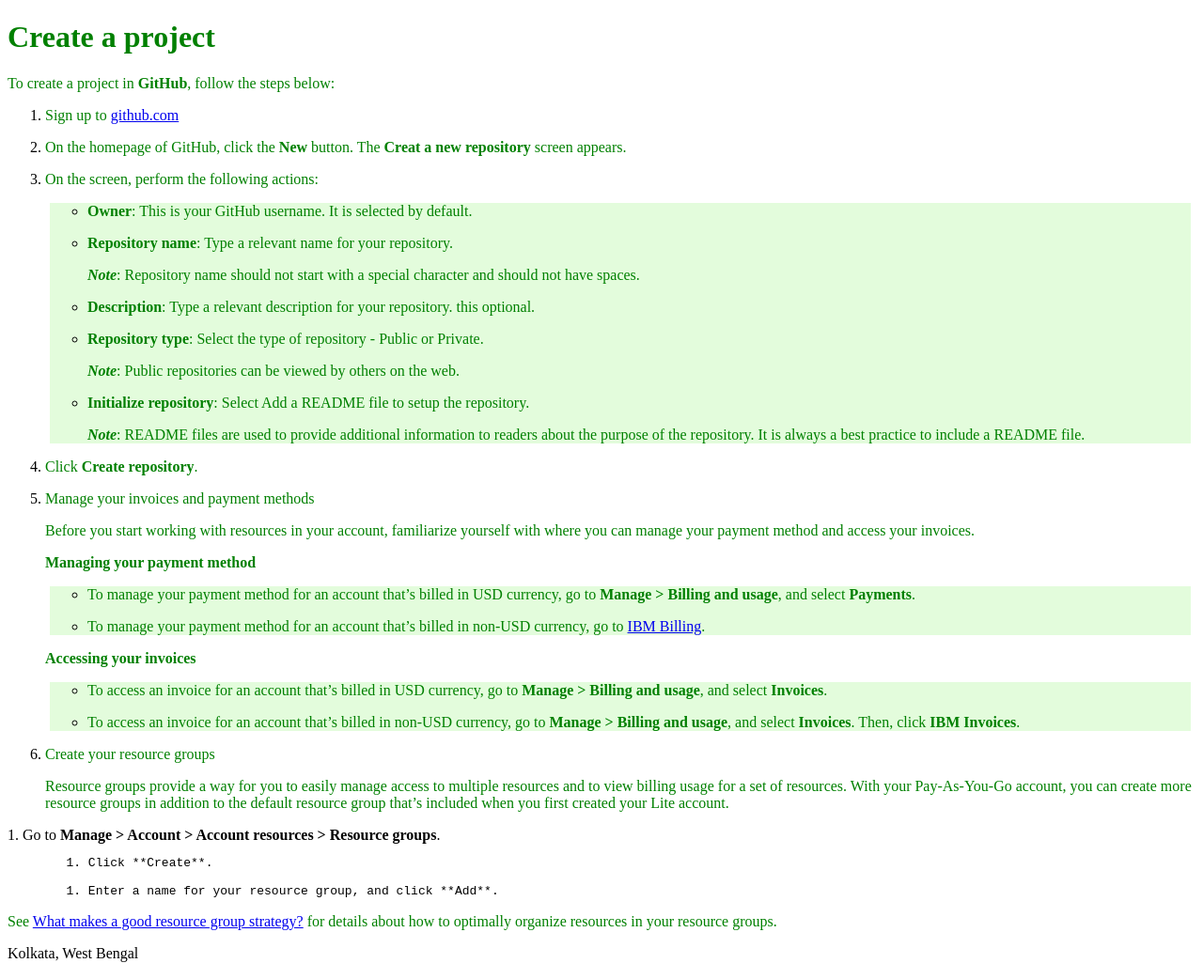
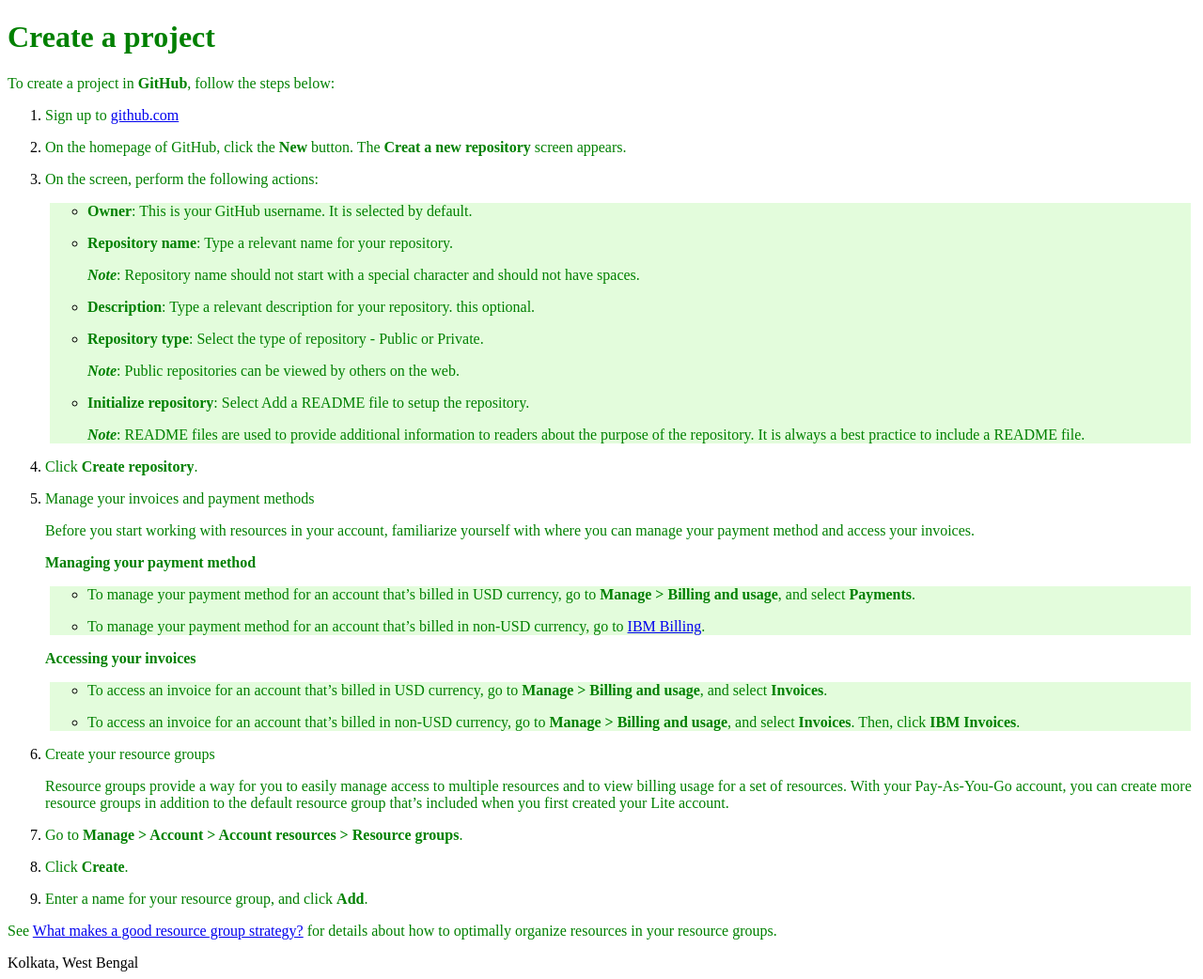
Before and after one commit to biswas3/Assignment, a Jekyll site: the page built from create-a-project.md, in a window 1280 px wide. Shown: the whole page at 94% size. Built offline with Jekyll 4.4.1, drawn with Linux system fonts in a browser that asks for light colours; our own code applies the rules of GitHub Pages for plain Markdown files.

Commit message:
Update Step7.md

```diff
--- a/_includes/Step7.md
+++ b/_includes/Step7.md
@@ -2,10 +2,12 @@
 
 	Resource groups provide a way for you to easily manage access to multiple resources and to view billing usage for a set of resources. With your Pay-As-You-Go account, you can create more resource groups in addition to the default resource group that's included when you first created your Lite account.
 
- 		1. Go to **Manage > Account > Account resources > Resource groups**.
+ 1. Go to **Manage > Account > Account resources > Resource groups**.
 
-		1. Click **Create**.
 
-		1. Enter a name for your resource group, and click **Add**.
+1. Click **Create**.
+
+
+1. Enter a name for your resource group, and click **Add**.
 
 See [What makes a good resource group strategy?](https://cloud.ibm.com/docs/account?topic=account-account_setup#resource-group-strategy) for details about how to optimally organize resources in your resource groups.
```
